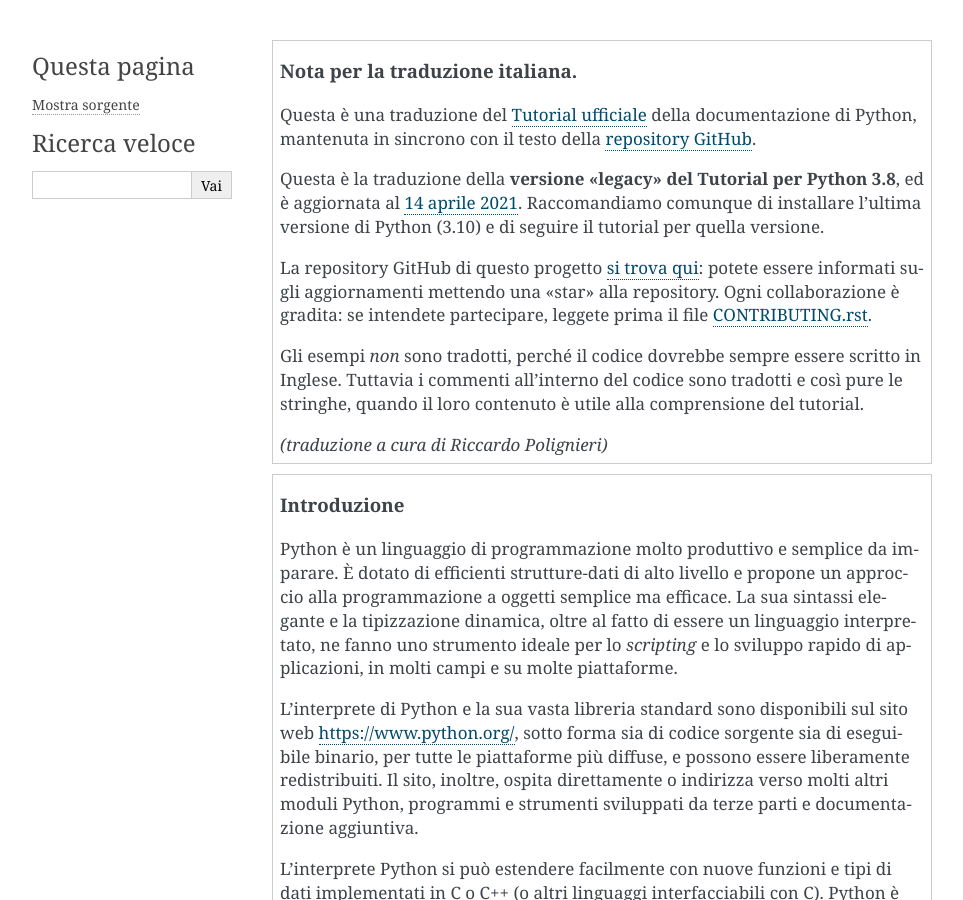
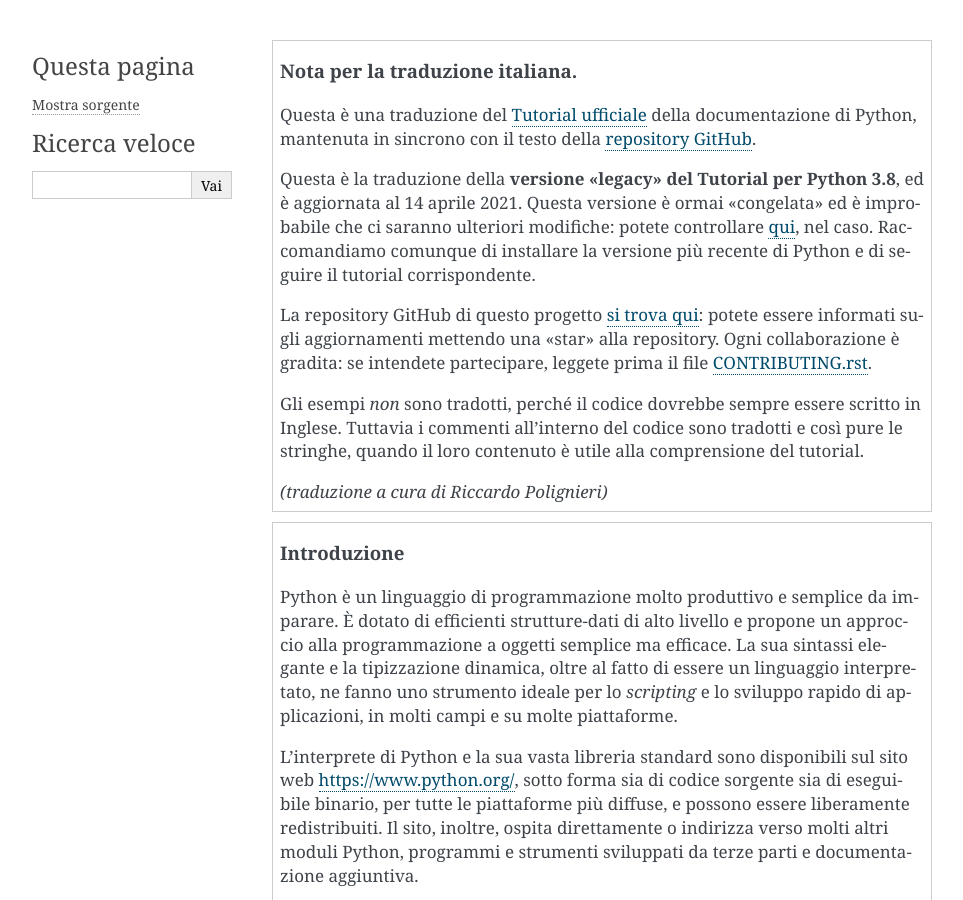
Before and after one commit to ricpol/pytutorial-it, a Sphinx documentation site: the page built from tutorial/source/appetite.rst, in a window 1280 px wide and 900 px high. Shown: the whole window, without its empty margins (148-1111 px from the left). Built offline with Sphinx 7.4.7, drawn with Linux system fonts in a browser that asks for light colours.

Commit message:
better update notice

```diff
--- a/tutorial/source/appetite.rst
+++ b/tutorial/source/appetite.rst
@@ -7,10 +7,11 @@
     `repository GitHub <https://github.com/python/cpython/tree/3.8/Doc/tutorial>`_.
 
     Questa è la traduzione della **versione "legacy" del Tutorial per Python
-    3.8**, ed è aggiornata al
-    `14 aprile 2021 <https://github.com/python/cpython/commits/3.8/Doc/tutorial>`_.
-    Raccomandiamo comunque di installare l'ultima versione di Python (3.10)
-    e di seguire il tutorial per quella versione.
+    3.8**, ed è aggiornata al 14 aprile 2021. Questa versione è ormai "congelata"
+    ed è improbabile che ci saranno ulteriori modifiche: potete controllare
+    `qui <https://github.com/python/cpython/commits/3.8/Doc/tutorial>`_, nel caso.
+    Raccomandiamo comunque di installare la versione più recente di Python
+    e di seguire il tutorial corrispondente.
 
     La repository GitHub di questo progetto
     `si trova qui <https://github.com/ricpol/pytutorial-it>`_: potete essere
```
